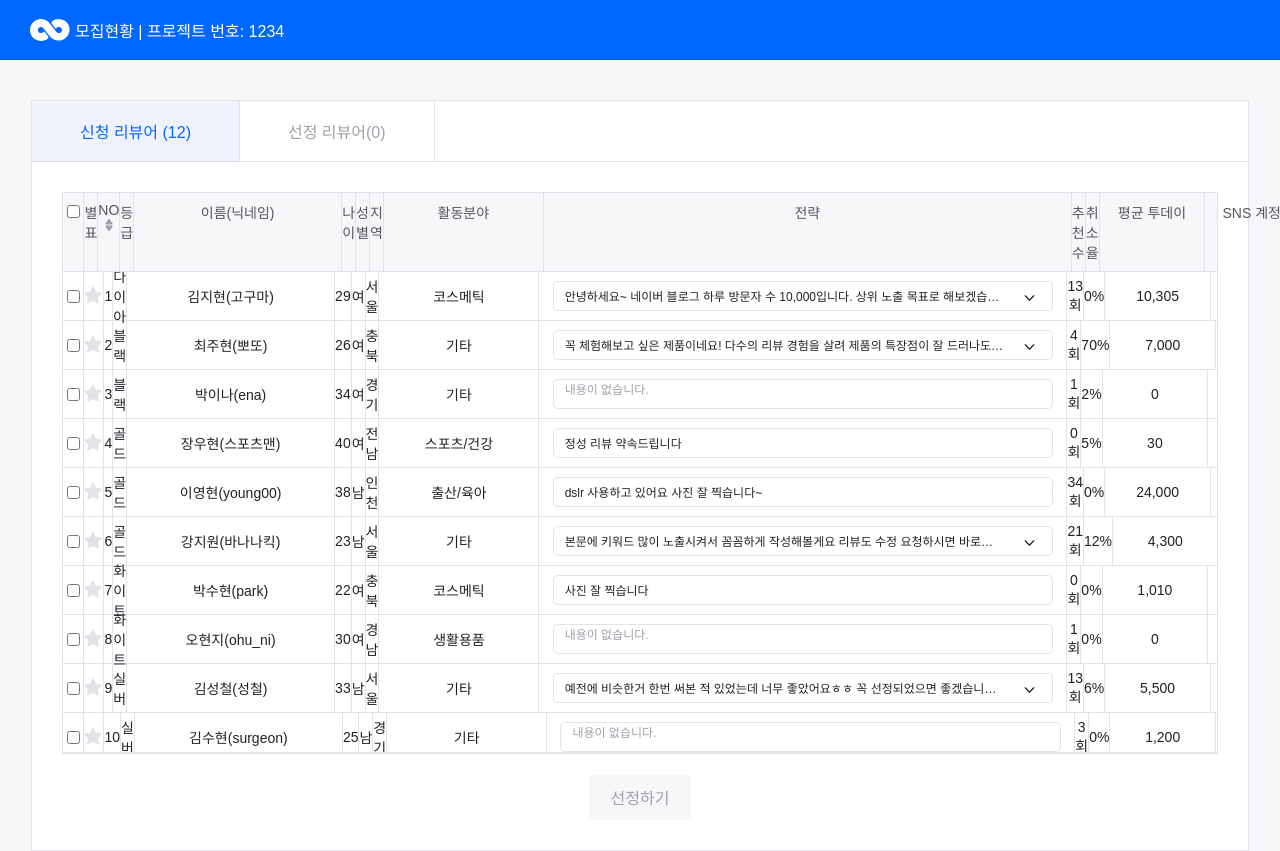
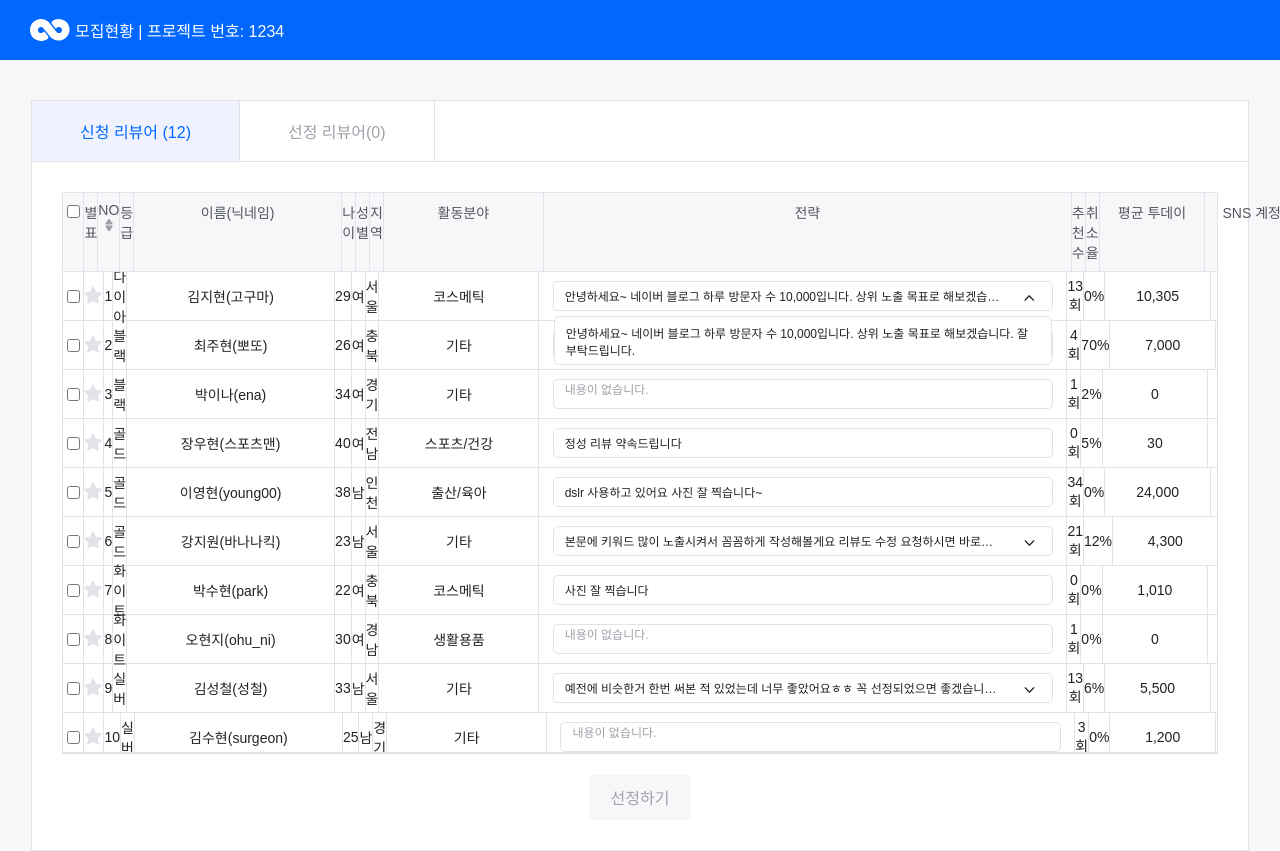
Before and after one commit to dahhnym/technical-assignment-01, a React (Create React App) app: page /project in a window 1280 px wide. Both pictures are taken after a click on the button 1030 px from the left and 298 px from the top of the page. Shown: the top 851 px of the page. Built offline with nearby package versions, Linux system fonts and the light colour scheme; data requests are answered from the project's data file; a web font is replaced by a local one.

Commit message:
✨ 리뷰 전략 드롭다운 토글 기능 구현

```diff
--- a/src/components/ReviewerList/ReviewerList.js
+++ b/src/components/ReviewerList/ReviewerList.js
@@ -24,6 +24,7 @@ const ReviewerList = ({
   const [checkedIdArr, setCheckedIdArr] = useState([]);
   const [isChosen, setIsChosen] = useState(false);
   const [isConfirmModalOpen, setIsConfirmModalOpen] = useState(false);
+  const [isDropdownOpen, setIsDropdownOpen] = useState(false);
 
   useEffect(() => {}, [
     checkedIdArr,
@@ -43,9 +44,12 @@ const ReviewerList = ({
     }
   }, [applicantData, chosenReviewerData]);
 
+  const toggleDropdown = () => setIsDropdownOpen(prev => !prev);
+
   const handleDropdownOpenClick = e => {
-    console.log(e.target.value);
-    setSelectedId(e.target.value);
+    const targetValueNum = Number(e.target.value);
+    setSelectedId(targetValueNum);
+    toggleDropdown();
   };
 
   const handleCheckBoxClick = e => {
@@ -66,6 +70,7 @@ const ReviewerList = ({
   };
 
   const handleButtonClick = (id, isChosenStatus) => {
+    if (checkedIdArr.length > maxRecruits) return;
     updateIsChosenStatus(id, isChosenStatus);
     setIsConfirmModalOpen(prev => !prev);
   };
@@ -73,7 +78,6 @@ const ReviewerList = ({
   const resetCheckedStatus = () => {
     setCheckedIdArr([]);
     setCheckedId(0);
-    document.querySelector('.table-body-row_checkbox').checked = false;
   };
 
   return (
@@ -101,7 +105,7 @@ const ReviewerList = ({
                         className="table-body-row_checkbox"
                         type="checkbox"
                         value={data.id}
-                        onClick={e => handleCheckBoxClick(e)}
+                        onChange={e => handleCheckBoxClick(e)}
                       />
                     </div>
                     <div>
@@ -138,14 +142,24 @@ const ReviewerList = ({
                           </span>
                         )}
                         {data.message.length > 34 && (
-                          <button
-                            className="button-dropdown open"
-                            value={data.id}
-                            onClick={e => handleDropdownOpenClick(e)}
-                          ></button>
+                          <>
+                            <button
+                              className={`button-dropdown ${
+                                selectedId === data.id && isDropdownOpen
+                                  ? 'close'
+                                  : 'open'
+                              }`}
+                              value={data.id}
+                              onClick={e => handleDropdownOpenClick(e)}
+                            ></button>
+                          </>
                         )}
-                        {selectedId === data.id ? (
-                          <div className="table-body-row_message-box-dropdown">
+                        {selectedId === data.id && isDropdownOpen ? (
+                          <div
+                            className={`table-body-row_message-box-dropdown ${
+                              isDropdownOpen ? 'visible' : ''
+                            }`}
+                          >
                             {data.message}
                           </div>
                         ) : null}
--- a/src/components/ReviewerList/ReviewerList.scss
+++ b/src/components/ReviewerList/ReviewerList.scss
@@ -101,7 +101,7 @@ $message-box-height: 1.93rem;
 }
 
 .close {
-  background: url('./../../assets/arrow-up.svg');
+  background: no-repeat url('./../../assets/arrow-up.svg');
 }
 
 .table-body-row_message-valid {
@@ -122,7 +122,7 @@ $message-box-height: 1.93rem;
 }
 
 .table-body-row_message-box-dropdown {
-  //   display: none;
+  display: none;
   position: absolute;
   top: 120%;
   width: 100%;
```
